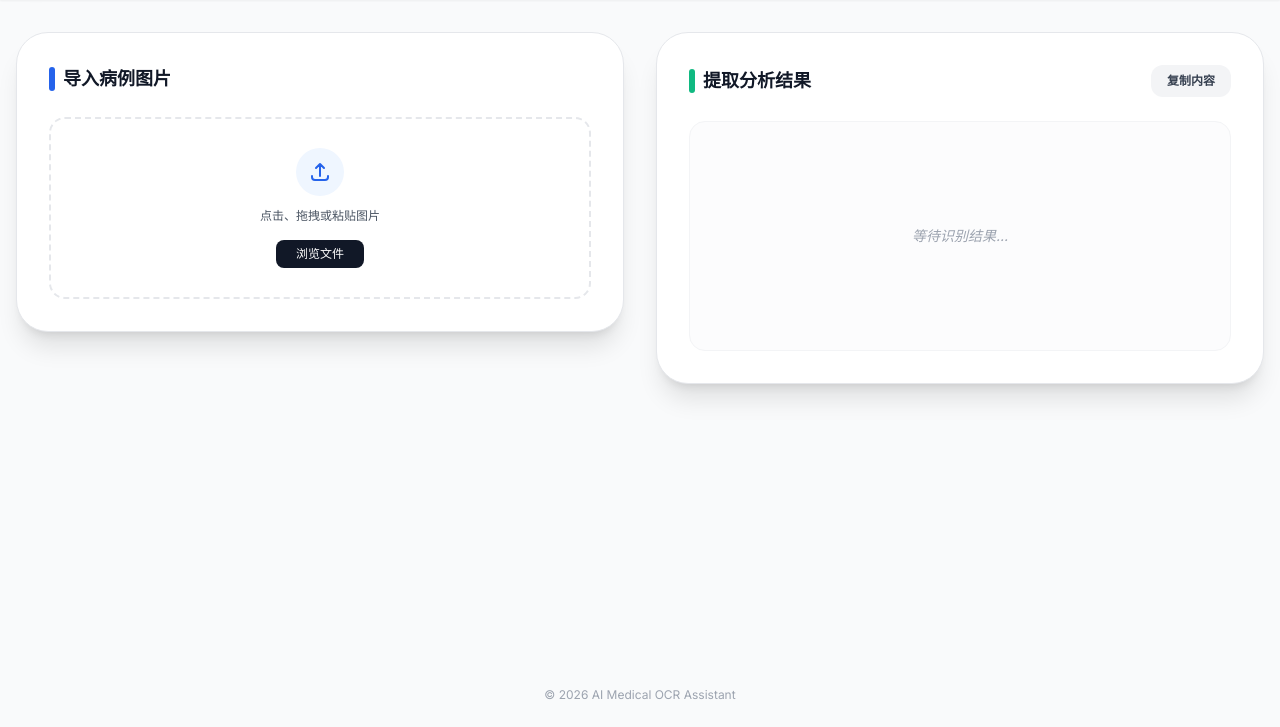
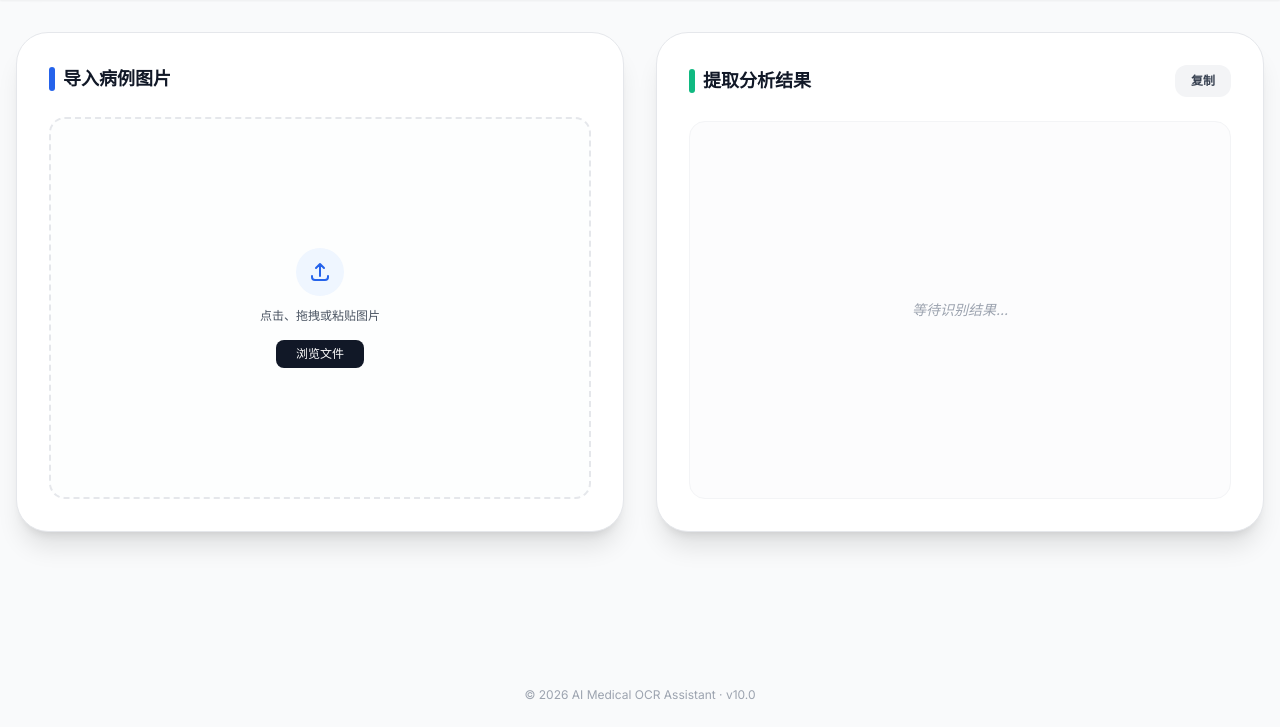
Before and after one commit to EEEEEEREN/medical-ocr, a Flask app: page / in a window 1280 px wide. Shown: the part 73-800 px from the top of the page. Run offline with Flask 3, Linux system fonts and the light colour scheme; some libraries are stand-ins or nearby versions.

Commit message:
Update index.html

```diff
--- a/templates/index.html
+++ b/templates/index.html
@@ -10,10 +10,10 @@
     <style>
         body { font-family: 'Inter', 'Noto Sans SC', sans-serif; }
         .whitespace-pre-wrap { word-break: break-word; }
-        #result-content::-webkit-scrollbar { width: 4px; }
+        /* 强制美化滚动条 */
+        #result-content::-webkit-scrollbar { width: 5px; }
         #result-content::-webkit-scrollbar-thumb { background: #cbd5e1; border-radius: 10px; }
-        /* 增加平滑过渡效果 */
-        #preview-container, #status-bar, #result-content { transition: all 0.3s ease-out; }
+        #result-content::-webkit-scrollbar-track { background: transparent; }
     </style>
 </head>
 <body class="bg-gray-50 dark:bg-gray-950 text-gray-900 dark:text-gray-100 min-h-screen flex flex-col transition-colors duration-300">
@@ -26,7 +26,7 @@
                         <path stroke-linecap="round" stroke-linejoin="round" d="M9 12h6m-6 4h6m2 5H7a2 2 0 01-2-2V5a2 2 0 012-2h5.586a1 1 0 01.707.293l5.414 5.414a1 1 0 01.293.707V19a2 2 0 01-2 2z" />
                     </svg>
                 </div>
-                <div class="flex flex-col">
+                <div class="flex flex-col text-left">
                     <h1 class="text-xl font-bold bg-gradient-to-r from-blue-600 to-indigo-600 bg-clip-text text-transparent leading-tight">Medical OCR</h1>
                     <span class="text-[10px] text-gray-400 dark:text-gray-500 font-bold tracking-widest uppercase">Intelligent Analysis</span>
                 </div>
@@ -45,15 +45,14 @@
 
     <main class="flex-1 max-w-7xl mx-auto w-full px-4 py-8 grid grid-cols-1 lg:grid-cols-2 gap-8 items-start">
 
-        <div class="bg-white dark:bg-gray-800 rounded-[2rem] shadow-xl border dark:border-gray-700 p-8 flex flex-col min-h-[300px]">
+        <div class="bg-white dark:bg-gray-800 rounded-[2rem] shadow-xl border dark:border-gray-700 p-8 flex flex-col h-[500px]">
             <h2 class="text-lg font-bold mb-6 flex items-center gap-2">
-                <span class="w-1.5 h-6 bg-blue-600 rounded-full"></span>
-                导入病例图片
+                <span class="w-1.5 h-6 bg-blue-600 rounded-full"></span>导入病例图片
             </h2>
 
-            <div id="dropzone" class="flex-1 border-2 border-dashed border-gray-200 dark:border-gray-700 rounded-2xl p-6 text-center cursor-pointer transition-all hover:border-blue-400 hover:bg-blue-50/10 flex flex-col items-center justify-center group">
+            <div id="dropzone" class="flex-1 border-2 border-dashed border-gray-200 dark:border-gray-700 rounded-2xl p-6 text-center cursor-pointer flex flex-col items-center justify-center group bg-gray-50/30 dark:bg-gray-900/10">
                 <input id="file-input" type="file" accept="image/*" class="hidden">
-                <div class="w-12 h-12 bg-blue-50 dark:bg-gray-700 rounded-full flex items-center justify-center mb-3 group-hover:scale-110 transition-transform text-blue-600">
+                <div class="w-12 h-12 bg-blue-50 dark:bg-gray-700 rounded-full flex items-center justify-center mb-3 text-blue-600">
                     <svg xmlns="http://www.w3.org/2000/svg" class="w-6 h-6" fill="none" viewBox="0 0 24 24" stroke="currentColor">
                         <path stroke-linecap="round" stroke-linejoin="round" stroke-width="2" d="M4 16v1a3 3 0 003 3h10a3 3 0 003-3v-1m-4-8l-4-4m0 0L8 8m4-4v12" />
                     </svg>
@@ -62,19 +61,18 @@
                 <button id="select-file-btn" class="mt-4 px-5 py-1.5 bg-gray-900 dark:bg-blue-600 text-white rounded-lg text-xs font-medium">浏览文件</button>
             </div>
 
-            <div id="preview-container" class="mt-6 hidden">
-                <img id="preview-image" class="w-full rounded-xl shadow-md border dark:border-gray-600 max-h-56 object-contain bg-gray-50">
+            <div id="preview-container" class="mt-4 hidden animate-in fade-in duration-300">
+                <img id="preview-image" class="w-full rounded-xl border dark:border-gray-600 max-h-40 object-contain bg-gray-50">
             </div>
         </div>
 
-        <div class="bg-white dark:bg-gray-800 rounded-[2rem] shadow-xl border dark:border-gray-700 p-8 flex flex-col min-h-[300px]">
+        <div class="bg-white dark:bg-gray-800 rounded-[2rem] shadow-xl border dark:border-gray-700 p-8 flex flex-col h-[500px]">
             <div class="flex justify-between items-center mb-6">
                 <h2 class="text-lg font-bold flex items-center gap-2">
-                    <span class="w-1.5 h-6 bg-emerald-500 rounded-full"></span>
-                    提取分析结果
+                    <span class="w-1.5 h-6 bg-emerald-500 rounded-full"></span>提取分析结果
                 </h2>
                 <button id="copy-btn" class="px-4 py-2 bg-gray-100 dark:bg-gray-700 hover:bg-gray-200 dark:hover:bg-gray-600 text-gray-700 dark:text-gray-200 rounded-xl text-xs font-bold transition-all">
-                    复制内容
+                    复制
                 </button>
             </div>
 
@@ -83,14 +81,14 @@
                 <span id="status-text">系统就绪</span>
             </div>
 
-            <div id="result-content" class="flex-1 bg-gray-50/50 dark:bg-gray-900/50 rounded-2xl p-6 border border-gray-100 dark:border-gray-800 flex flex-col items-center justify-center">
-                <p class="text-gray-400 italic text-sm text-center py-20">等待识别结果...</p>
+            <div id="result-content" class="flex-1 bg-gray-50/50 dark:bg-gray-900/50 rounded-2xl p-6 border border-gray-100 dark:border-gray-800 flex items-center justify-center overflow-y-auto">
+                <p class="text-gray-400 italic text-sm text-center">等待识别结果...</p>
             </div>
         </div>
     </main>
 
     <footer class="py-6 text-center text-gray-400 dark:text-gray-600 text-xs mt-auto">
-        <p>© 2026 AI Medical OCR Assistant</p>
+        <p>© 2026 AI Medical OCR Assistant · v10.0</p>
     </footer>
 
     <script src="/static/js/script.js?v=10.0"></script>
```
